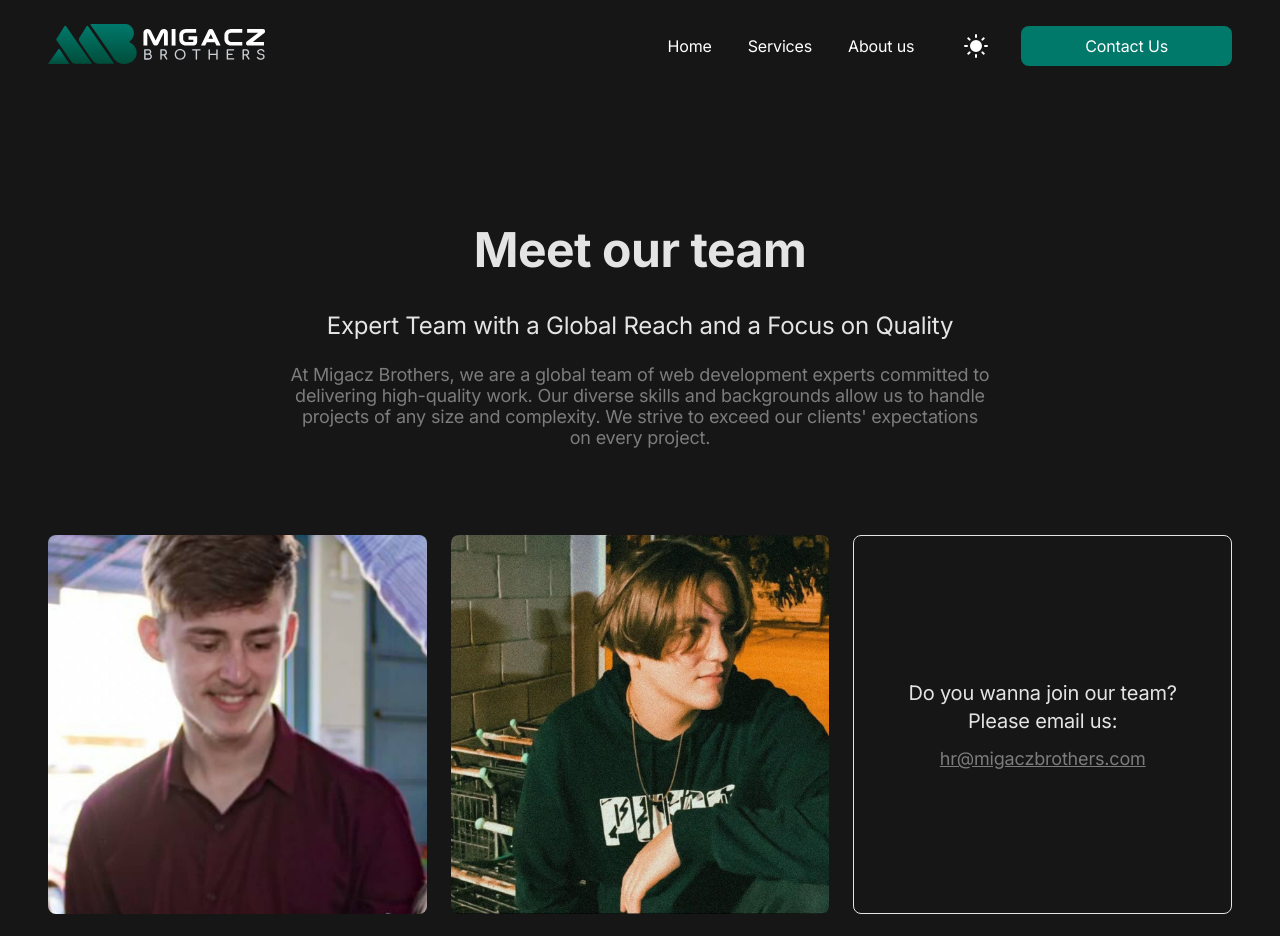
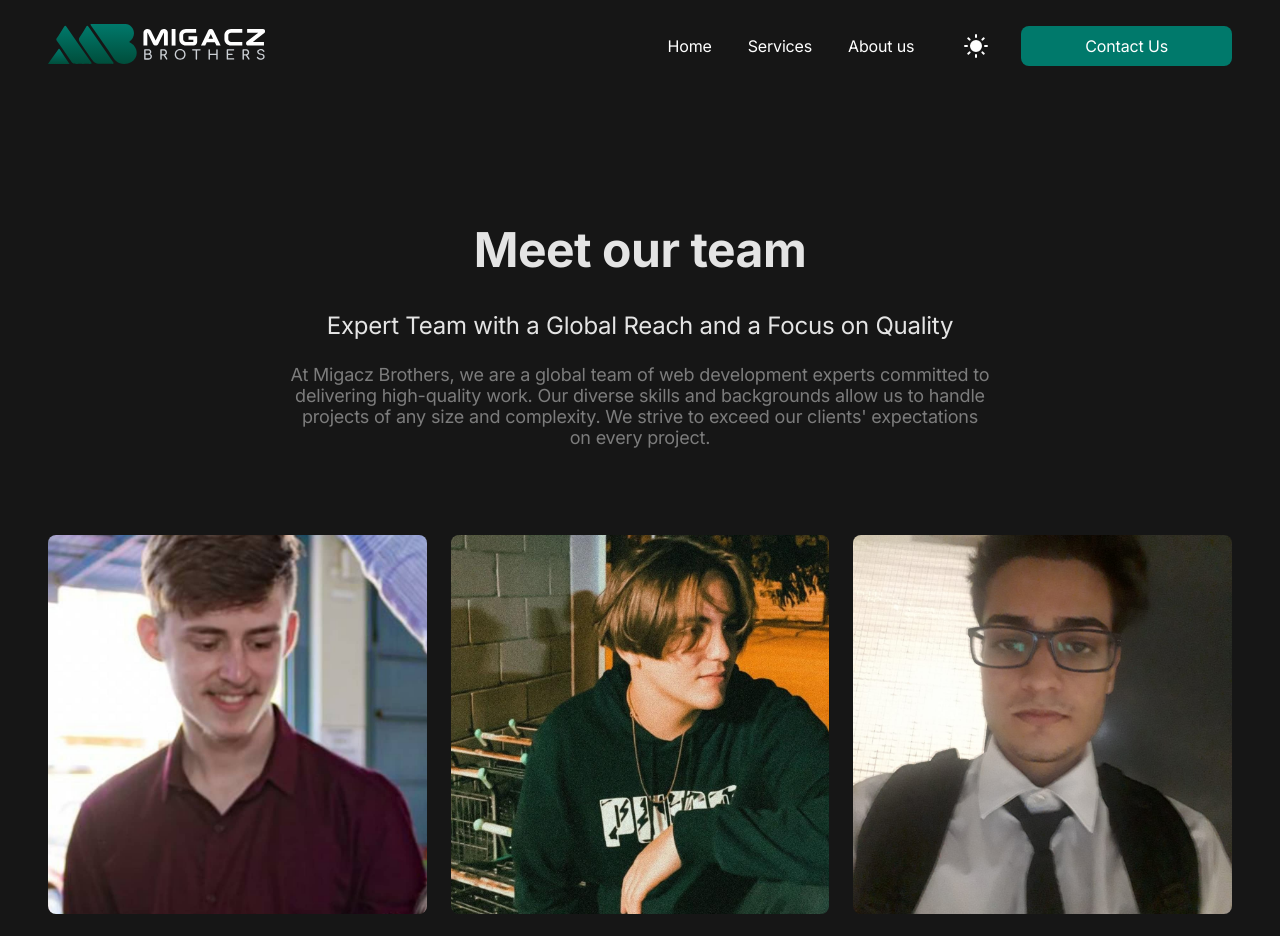
Before and after one commit to Migacz-Brothers/migacz-brothers, a Next.js app: page /about-us in a window 1280 px wide. Shown: the top 936 px of the page. Built offline with nearby package versions, Linux system fonts and the light colour scheme.

Commit message:
add Brenno to about-us section

```diff
--- a/components/AboutUs/Members/Member.tsx
+++ b/components/AboutUs/Members/Member.tsx
@@ -62,6 +62,7 @@ const MemberButton = styled.button`
     position: absolute;
     left: 0;
     top: 0;
+    scale: 1.01;
   }
 `;
 
--- a/components/AboutUs/Members/Members.tsx
+++ b/components/AboutUs/Members/Members.tsx
@@ -2,6 +2,7 @@ import styled from 'styled-components';
 import { Invitation, Member } from '.';
 import Gustavo from '../../../public/members/gustavo.jpeg';
 import Pedro from '../../../public/members/pedro.jpg';
+import Brenno from '../../../public/members/brenno.jpg';
 
 const Members = (): JSX.Element => {
   return (
@@ -17,6 +18,12 @@ const Members = (): JSX.Element => {
         position='Junior Engineer'
         description='Meet Gustavo, our talented junior frontend developer. He has a passion for creating user-friendly and visually appealing interfaces.'
         picture={Gustavo}
+      />
+      <Member
+        name='Francisco B. S. Rufino'
+        position='Junior Engineer'
+        description='Meet Brenno, he has been working closely with our senior developers to learn the ropes and has already made significant contributions to several of our ongoing projects.'
+        picture={Brenno}
       />
       <Invitation />
     </MerbersList>
```
Also changed, not shown: public/members/brenno.jpg (added).
